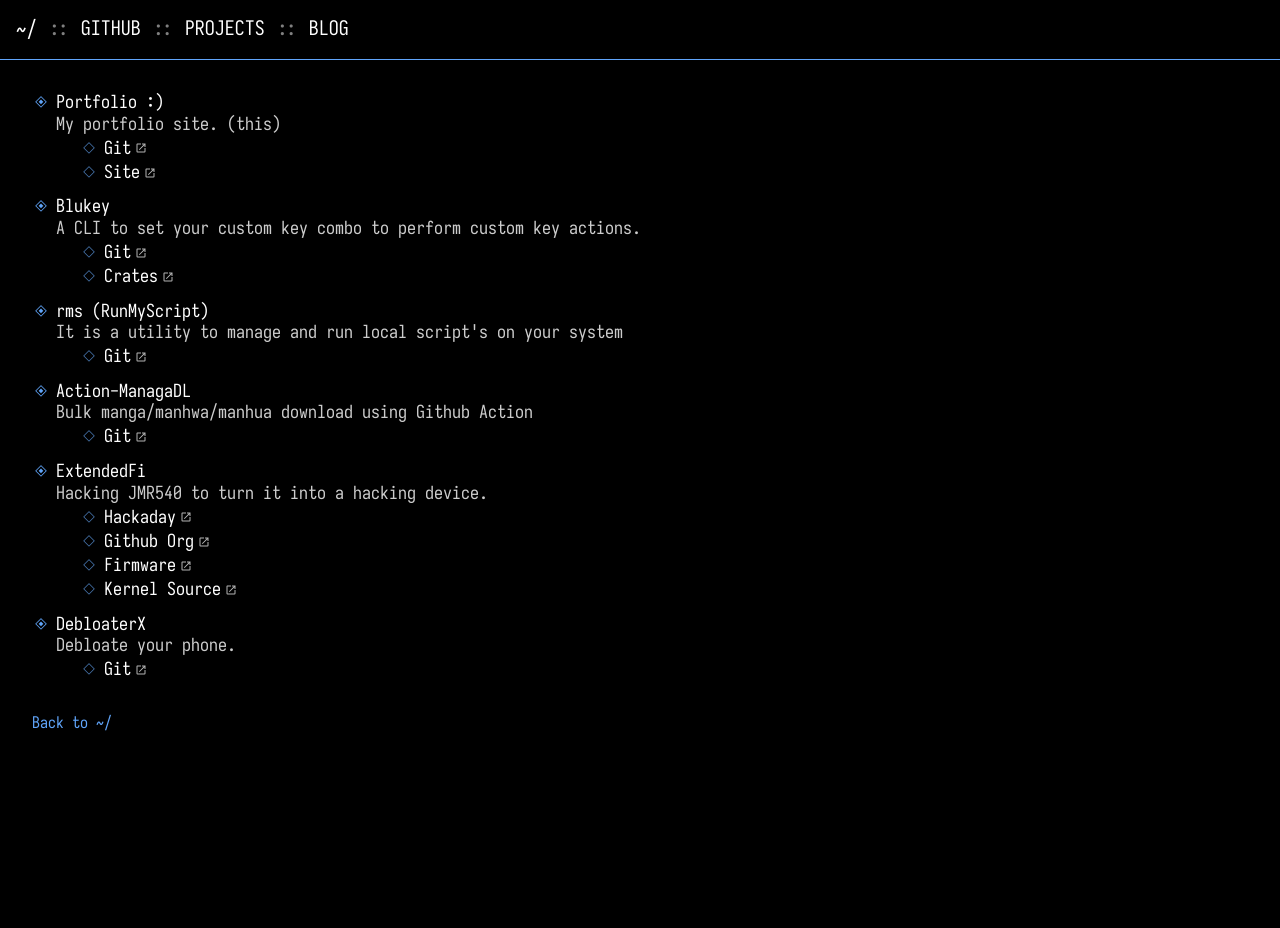
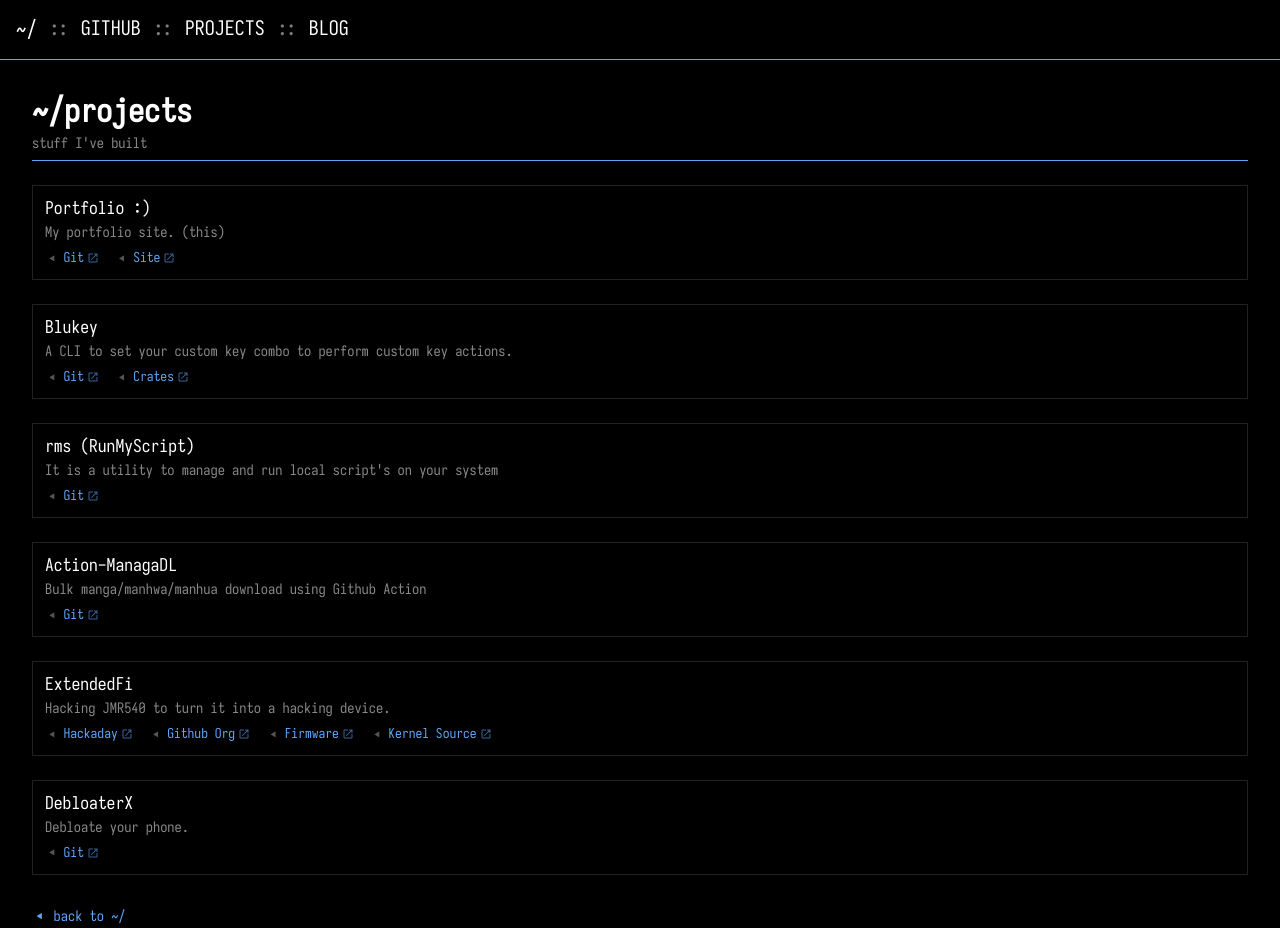
Before and after one commit to shashankx86/shashankx86.github.io, an Astro site: page /projects in a window 1280 px wide. Before the commit the page ends 800 px from the top, so only its background shows below. Built offline with nearby package versions, Linux system fonts and the light colour scheme; Astro itself is replaced by a stand-in of ours.

Commit message:
rework projects UI: remove diamonds, match terminal/blog design vibe
- Replace ◈/◇ bullet lists with bordered cards and ◂-prefixed links
- Add ~/projects heading with subtitle and separator (consistent with blog)
- Subtle hover border effect on project entries
- Blue accent links with hover underline matching site patterns
- Consistent typography and spacing with blog index

```diff
--- a/src/components/ProjectsList.astro
+++ b/src/components/ProjectsList.astro
@@ -13,17 +13,20 @@
 const { projects }: { projects: Project[] } = Astro.props;
 ---
 
-<ul class="projects-list">
+<div class="projects-list">
   {projects.map((project) => (
-    <li class="project-item">
-      <span class="project-title">{project.title}</span>
-      {project.description && (
-        <span class="project-description">{project.description}</span>
-      )}
+    <article class="project-entry">
+      <div class="project-header">
+        <span class="project-title">{project.title}</span>
+        {project.description && (
+          <span class="project-description">{project.description}</span>
+        )}
+      </div>
       {project.subItems.length > 0 && (
-        <ul class="sub-items">
+        <ul class="project-links">
           {project.subItems.map((item) => (
-            <li class="sub-item">
+            <li class="link-item">
+              <span class="link-prefix">◂</span>
               {item.link ? (
                 <a href={item.link} target="_blank" rel="noopener">
                   {item.text}
@@ -38,109 +41,98 @@
           ))}
         </ul>
       )}
-    </li>
+    </article>
   ))}
-</ul>
+</div>
 
 <style>
   .projects-list {
-    list-style: none;
-    padding: 0;
-    margin: 0;
-    font-size: 18px;
-    font-weight: normal;
+    width: 100%;
   }
 
-  .project-item {
-    margin-bottom: 0.75rem;
-    position: relative;
-    padding-left: 1.5rem;
+  .project-entry {
+    margin-bottom: 1.5rem;
+    padding: 0.75rem;
+    border: 1px solid #222;
+    transition: border-color 0.2s;
   }
 
-  .project-item::before {
-    content: "◈";
-    color: rgb(96 165 250);
-    position: absolute;
-    left: 0;
+  .project-entry:hover {
+    border-color: #333;
+  }
+
+  .project-header {
+    margin-bottom: 0.5rem;
   }
 
   .project-title {
     display: block;
-    font-size: 18px;
-    font-weight: normal;
-    line-height: 1.2;
-    margin: 0;
+    color: #fff;
+    font-size: 1.1rem;
+    margin-bottom: 0.15rem;
   }
 
   .project-description {
     display: block;
-    margin: 0;
-    color: var(--color-text);
-    opacity: 0.8;
-    line-height: 1.2;
-    font-size: 18px;
+    color: #888;
+    font-size: 0.9rem;
+    line-height: 1.4;
   }
 
-  .sub-items {
+  .project-links {
     list-style: none;
-    padding-left: 1.5rem;
-    margin: 0.15rem 0 0 0;
-    font-size: 18px;
+    padding: 0;
+    margin: 0.5rem 0 0 0;
+    display: flex;
+    flex-wrap: wrap;
+    gap: 0.5rem 1rem;
   }
 
-  .sub-item {
-    position: relative;
-    padding-left: 1.5rem;
-    margin: 0.1rem 0;
-    line-height: 1.2;
-    font-size: 18px;
+  .link-item {
+    display: inline-flex;
+    align-items: center;
+    gap: 0.3rem;
+    font-size: 0.85rem;
   }
 
-  .sub-item::before {
-    content: "◇";
-    position: absolute;
-    left: 0;
-    color: rgb(78, 129, 191);
-    opacity: 0.9;
+  .link-prefix {
+    color: #555;
   }
 
-  .sub-item a {
-    color: var(--color-text);
+  .link-item a {
+    color: rgb(96 165 250);
     text-decoration: none;
     border-bottom: 1px solid transparent;
-    transition: border-bottom-color 0.2s, opacity 0.2s;
-    font-size: 18px;
-    font-weight: normal;
+    transition: border-bottom-color 0.2s;
     display: inline-flex;
     align-items: center;
-    gap: 4px;
+    gap: 3px;
   }
 
-  .sub-item a:hover {
-    border-bottom-color: var(--color-text);
+  .link-item a:hover {
+    border-bottom-color: rgb(96 165 250);
   }
 
   .external-link-icon {
-    opacity: 0.7;
+    opacity: 0.6;
     transition: opacity 0.2s;
   }
 
-  .sub-item a:hover .external-link-icon {
+  .link-item a:hover .external-link-icon {
     opacity: 1;
   }
 
   @media (max-width: 480px) {
-    .project-title,
-    .project-description,
-    .sub-items,
-    .sub-item,
-    .sub-item a {
-      font-size: 16px;
+    .project-entry {
+      padding: 0.5rem;
     }
 
-    .external-link-icon {
-      width: 10px;
-      height: 10px;
+    .project-title {
+      font-size: 1rem;
+    }
+
+    .project-description {
+      font-size: 0.85rem;
     }
   }
 </style>
--- a/src/pages/projects.astro
+++ b/src/pages/projects.astro
@@ -6,9 +6,12 @@
 
 <Layout title="Projects">
   <div class="projects-view">
+    <h1 class="page-heading">~/projects</h1>
+    <p class="page-subtitle">stuff I've built</p>
+    <hr class="separator" />
     <ProjectsList projects={projectsData.projects} />
     <div class="back-link">
-      <a href="/">Back to ~/</a>
+      <a href="/">◂ back to ~/</a>
     </div>
   </div>
 </Layout>
@@ -22,6 +25,22 @@
     box-sizing: border-box;
   }
 
+  .page-heading {
+    margin-bottom: 0.3rem;
+  }
+
+  .page-subtitle {
+    color: #888;
+    font-size: 0.9rem;
+    margin-bottom: 0.5rem;
+  }
+
+  .separator {
+    border: none;
+    border-top: 1px solid rgb(96 165 250);
+    margin: 0.5rem 0 1.5rem;
+  }
+
   .back-link {
     margin-top: 2rem;
   }
@@ -29,12 +48,11 @@
   .back-link a {
     color: rgb(96 165 250);
     text-decoration: none;
-    border-bottom: 1px solid transparent;
-    transition: border-bottom-color 0.2s;
+    font-size: 0.9rem;
   }
 
   .back-link a:hover {
-    border-bottom-color: rgb(96 165 250);
+    text-decoration: underline;
   }
 
   @media (max-width: 480px) {
```
